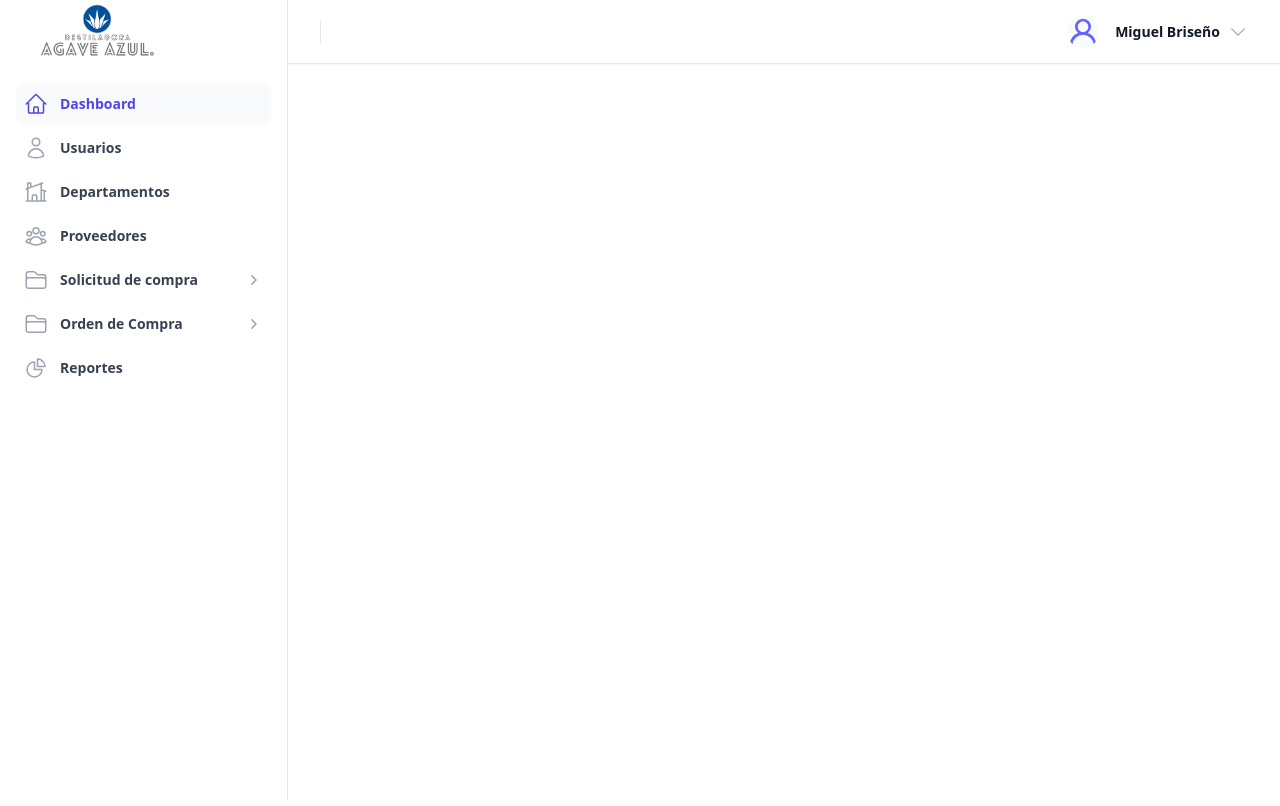
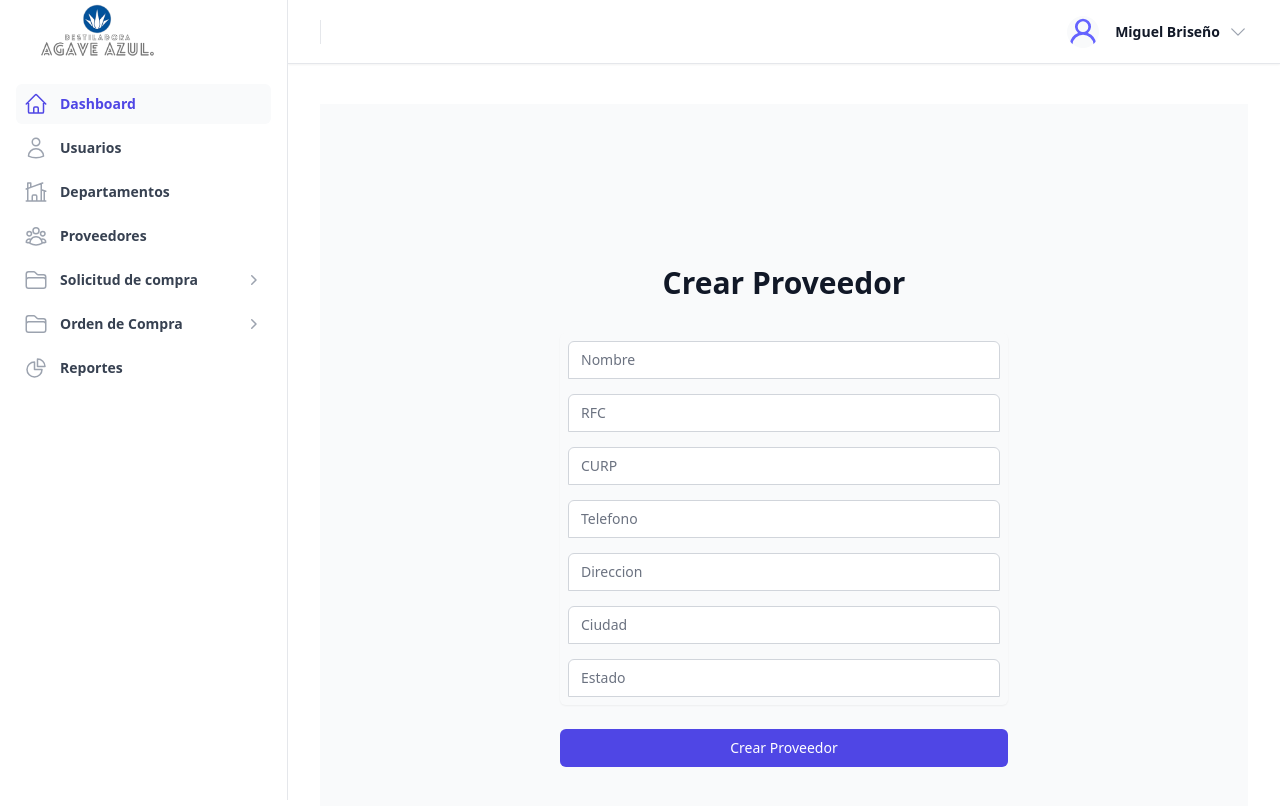
Before and after one commit to DaniDeveloper11/azulERP-Front, a Vue app: page /addproveedors in a window 1280 px wide. Shown: the top 806 px of the page. Built offline with nearby package versions, Linux system fonts and the light colour scheme; sample sign-in values are in the browser's storage.

Commit message:
Changes in providers

```diff
--- a/src/router/index.js
+++ b/src/router/index.js
@@ -81,6 +81,12 @@ const router = createRouter({
       name: 'proveedors',
       component: () => import('../views/Proveedors/Proveedors.vue'),
       meta: { requiresAuth: true }
+    },
+    {
+      path: '/addproveedors',
+      name: 'addproveedors',
+      component: () => import('../views/Proveedors/addProveedors.vue'),
+      meta: { requiresAuth: true }
     }
   ]
 })
--- a/src/views/Proveedors/Proveedors.vue
+++ b/src/views/Proveedors/Proveedors.vue
@@ -13,9 +13,9 @@
           <p class="mt-2 text-sm text-gray-700">Lista de proveedores donde se especifica, nombre, correo, contacto, etc. Ademas puedes crear un nuevo proveedor, editarlo y hasta eliminarlo </p>
         </div>
         <div class="mt-4 sm:ml-16 sm:mt-0 sm:flex-none">
-          <RouterLink to="/adduser" type="button"
+          <RouterLink to="/addproveedors" type="button"
             class="block rounded-md bg-indigo-600 px-3 py-2 text-center text-sm font-semibold text-white shadow-sm hover:bg-indigo-500 focus-visible:outline focus-visible:outline-2 focus-visible:outline-offset-2 focus-visible:outline-indigo-600">
-            Añadir Usuario</RouterLink>
+            Añadir Proveedor</RouterLink>
         </div>
       </div>
     </div>
--- /dev/null
+++ b/src/views/Proveedors/addProveedors.vue
@@ -0,0 +1,125 @@
+<template>
+    <div class="min-h-screen flex items-center justify-center bg-gray-50 py-12 px-4 sm:px-6 lg:px-8">
+      <div class="max-w-md w-full space-y-8">
+        <div>
+          <h2 class="mt-6 text-center text-3xl font-extrabold text-gray-900">
+            Crear Proveedor
+          </h2>
+        </div>
+        <form @submit.prevent="submitForm" class="mt-8 space-y-6">
+          <div class="rounded-md shadow-sm -space-y-px">
+            <div class="p-2">
+              <label for="name" class="sr-only">Nopre</label>
+              <input v-model="name" id="name" name="name" type="text" required
+                     class="appearance-none rounded-none relative block w-full px-3 py-2 border border-gray-300 placeholder-gray-500 text-gray-900 rounded-t-md focus:outline-none focus:ring-indigo-500 focus:border-indigo-500 focus:z-10 sm:text-sm" placeholder="Nombre" />
+            </div>
+            <div class="p-2">
+
+              <input v-model="rfc" id="rfc" name="rfc" type="text"
+                       class="appearance-none rounded-none relative block w-full px-3 py-2 border border-gray-300 placeholder-gray-500 text-gray-900 rounded-t-md focus:outline-none focus:ring-indigo-500 focus:border-indigo-500 focus:z-10 sm:text-sm" placeholder="RFC" />
+            </div>
+            <div class="p-2">
+
+              <input v-model="curp" id="curp" name="curp" type="text"
+                       class="appearance-none rounded-none relative block w-full px-3 py-2 border border-gray-300 placeholder-gray-500 text-gray-900 rounded-t-md focus:outline-none focus:ring-indigo-500 focus:border-indigo-500 focus:z-10 sm:text-sm" placeholder="CURP" />
+            </div>
+            <div class="p-2">
+
+              <input v-model="phone" id="phone" name="phone" type="phone"
+                       class="appearance-none rounded-none relative block w-full px-3 py-2 border border-gray-300 placeholder-gray-500 text-gray-900 rounded-t-md focus:outline-none focus:ring-indigo-500 focus:border-indigo-500 focus:z-10 sm:text-sm" placeholder="Telefono" />
+            </div>
+            <div class="p-2">
+
+              <input v-model="address" id="address" name="address" type="text"
+                       class="appearance-none rounded-none relative block w-full px-3 py-2 border border-gray-300 placeholder-gray-500 text-gray-900 rounded-t-md focus:outline-none focus:ring-indigo-500 focus:border-indigo-500 focus:z-10 sm:text-sm" placeholder="Direccion" />
+            </div>
+            <div class="p-2">
+
+              <input v-model="city" id="city" name="city" type="text"
+                       class="appearance-none rounded-none relative block w-full px-3 py-2 border border-gray-300 placeholder-gray-500 text-gray-900 rounded-t-md focus:outline-none focus:ring-indigo-500 focus:border-indigo-500 focus:z-10 sm:text-sm" placeholder="Ciudad" />
+            </div>
+            <div class="p-2">
+
+              <input v-model="state" id="state" name="state" type="text"
+                       class="appearance-none rounded-none relative block w-full px-3 py-2 border border-gray-300 placeholder-gray-500 text-gray-900 rounded-t-md focus:outline-none focus:ring-indigo-500 focus:border-indigo-500 focus:z-10 sm:text-sm" placeholder="Estado" />
+            </div>
+          </div>
+          <div>
+            <button type="submit" class="w-full flex justify-center py-2 px-4 border border-transparent text-sm font-medium rounded-md text-white bg-indigo-600 hover:bg-indigo-700 focus:outline-none focus:ring-2 focus:ring-offset-2 focus:ring-indigo-500">
+              Crear Proveedor
+            </button>
+          </div>
+        </form>
+      </div>
+    </div>
+  </template>
+
+  <script>
+import useAuthStore from '../../store/auth.js';
+import axios from 'axios';
+import Swal from 'sweetalert2';
+
+  export default {
+    data() {
+      return {
+        name: '',
+        rfc: '',
+        curp: '',
+        phone: '',
+        address: '',
+        city: '',
+        state: '',
+        active: 1,
+      };
+    },
+    methods: {
+
+
+        async submitForm() {
+      const token = localStorage.getItem('token');
+      const authStore = useAuthStore();
+
+      const formData = {
+          name: this.name,
+          rfc: this.rfc,
+          curp: this.curp,
+          phone: this.phone,
+          address: this.address,
+          city: this.city,
+          state: this.state,
+          active: 1,
+        };
+
+      try {
+        const response = await fetch('http://localhost:3000/Proveedors', {
+          method: 'POST',
+          headers: {
+            Authorization: `Bearer ${token}`,
+            'Content-Type': 'application/json',
+
+          },
+          body: JSON.stringify(formData),
+        });
+        console.log(response);
+        if (response.ok) {
+          Swal.fire({
+            title: 'Correcto',
+            text: 'Proveedor creado correctamente',
+            icon: 'success',
+          });
+        }
+      } catch (error) {
+        console.error('Error:', error);
+        Swal.fire({
+          title: 'Error',
+          text: 'No se pudo crear Proveedor',
+          icon: 'error',
+        });
+      }
+    },
+    },
+  };
+  </script>
+
+  <style scoped>
+  </style>
```
